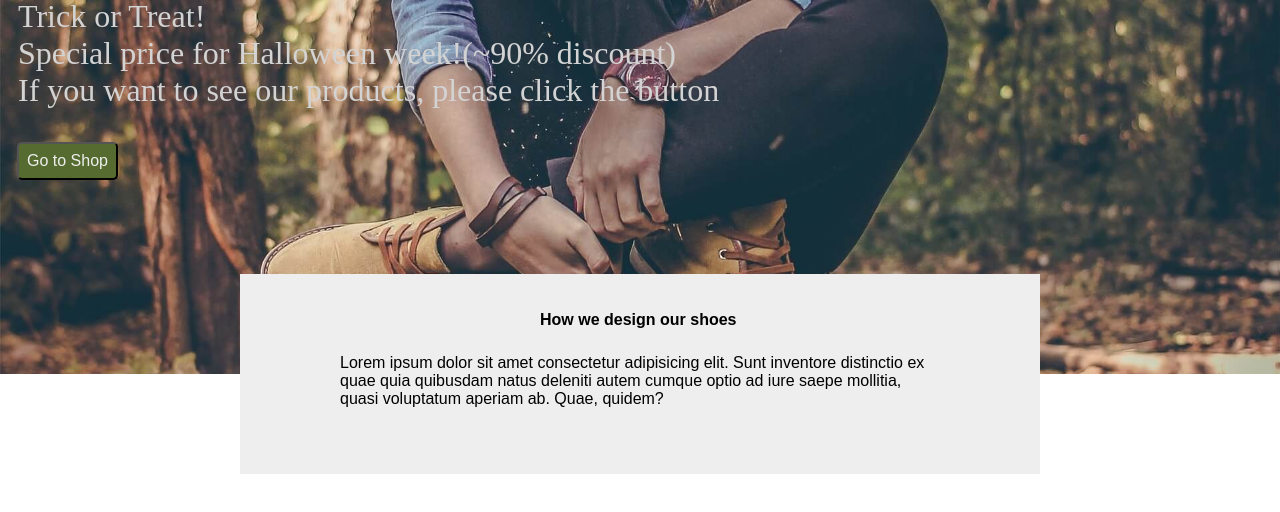
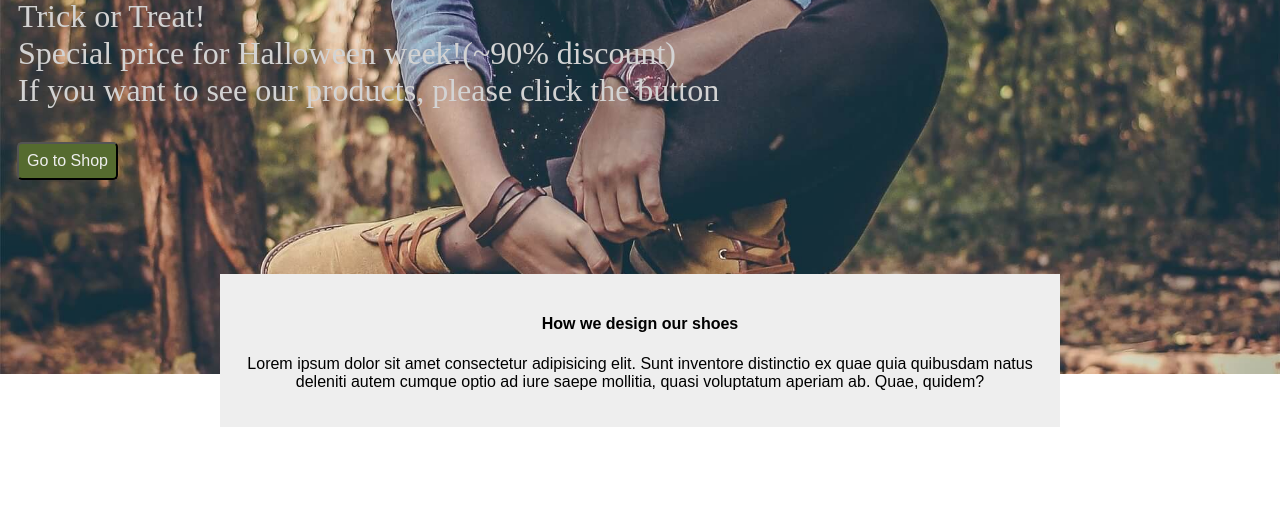
Before and after one commit to eunji9128/html_basic, a plain HTML site: page layout2.html in a window 1280 px wide. Shown: the part 128-640 px from the top of the page. Drawn offline with Linux system fonts and the light colour scheme.

Commit message:
minor mod for day3 homework

```diff
--- a/css/main.css
+++ b/css/main.css
@@ -112,34 +112,11 @@
 
 .info-background {
     width: 800px;
-    height: 200px;
+    margin: auto;
+    padding: 20px;
+    text-align: center;
     background-color: #eee;
     position: relative;
-    left: 0;
-    right: 0;
-    margin-left: auto;
-    margin-right: auto;
     top: -100px;
     font-family: sans-serif;
 }
-
-.info-title {
-    font-size: 16px;
-    position: absolute;
-    left: 0;
-    right: 0;
-    margin-left: auto;
-    margin-right: auto;
-    width: 200px;
-    top: 16px;
-}
-
-.info-content {
-    position: absolute;
-    left: 0;
-    right: 0;
-    margin-left: auto;
-    margin-right: auto;
-    width: 600px;
-    top: 64px;
-}
--- a/layout2.html
+++ b/layout2.html
@@ -16,8 +16,9 @@
             <button class="main-btn">Go to Shop</button>
         </div>
         <div class="info-background">
-            <h4 class="info-title">How we design our shoes</h4>
-            <p class="info-content">Lorem ipsum dolor sit amet consectetur adipisicing elit. Sunt inventore distinctio ex quae quia quibusdam natus deleniti autem cumque optio ad iure saepe mollitia, quasi voluptatum aperiam ab. Quae, quidem?</p>
+            <h4>How we design our shoes</h4>
+            <p>Lorem ipsum dolor sit amet consectetur adipisicing elit. Sunt inventore distinctio ex quae quia quibusdam natus deleniti autem cumque optio ad iure saepe mollitia, quasi voluptatum aperiam ab. Quae, quidem?</p>
         </div>
+        <br><br><br><br><br><br><br><br><br><br><br>
     </body>
 </html>
```
